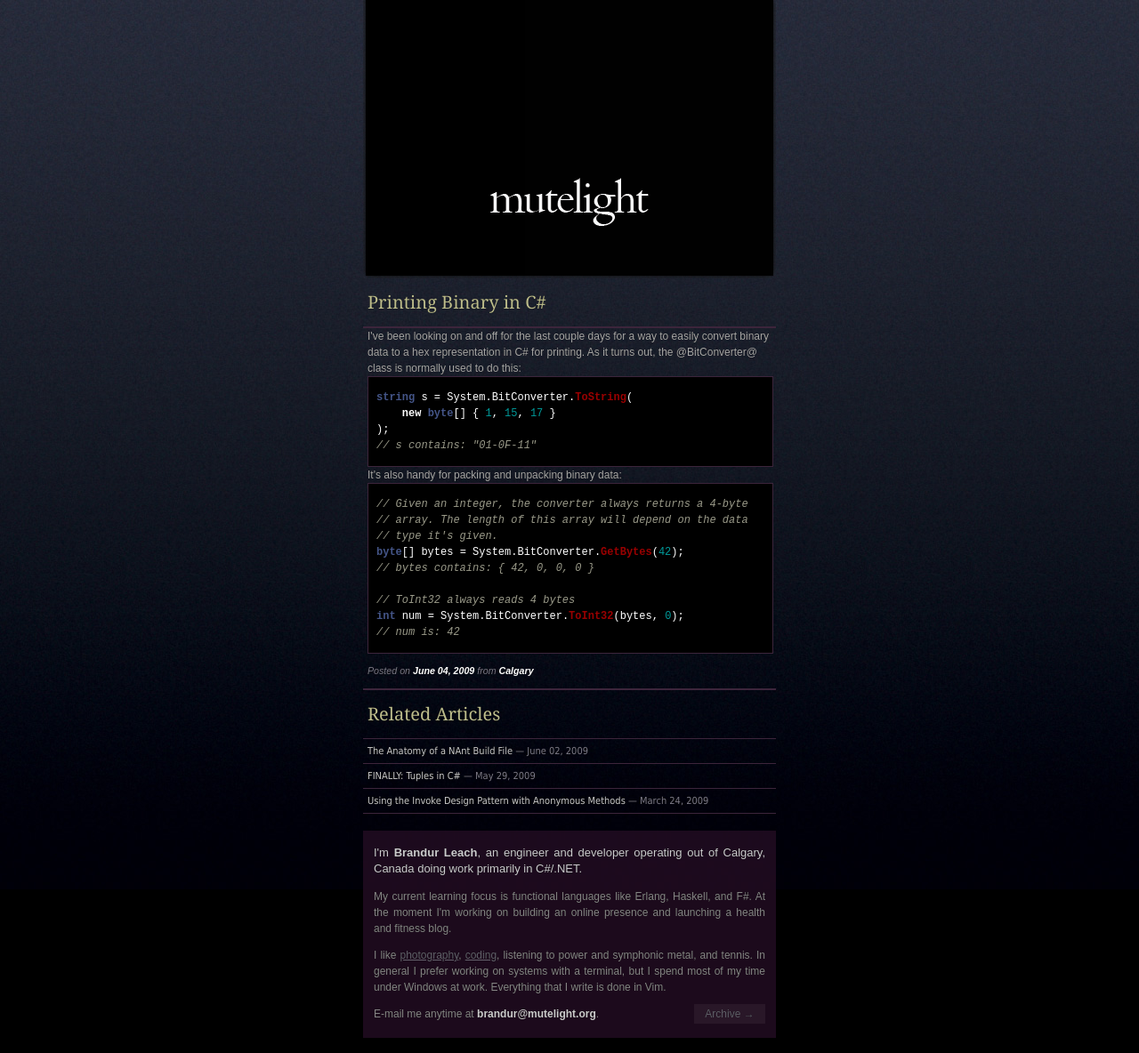
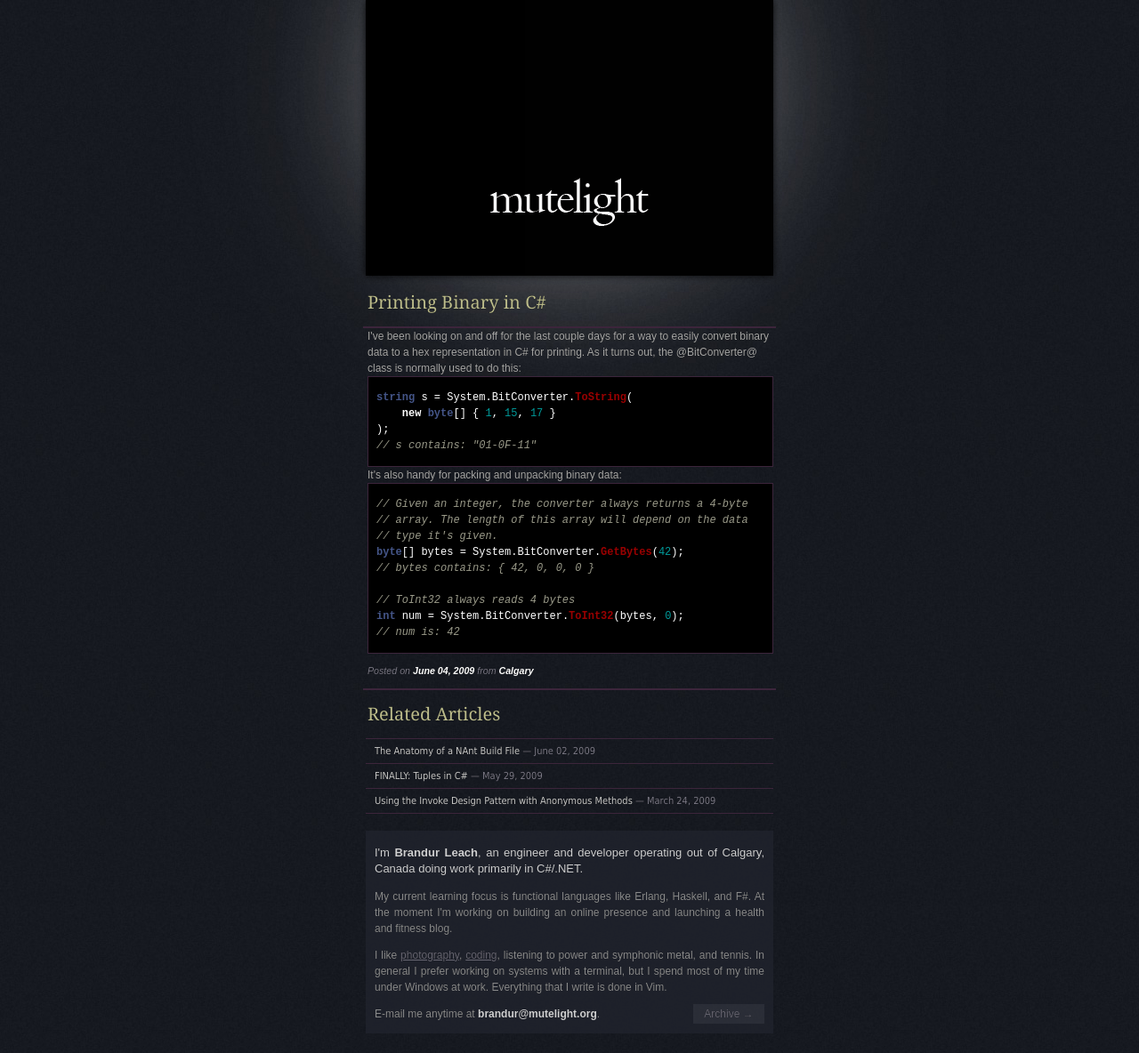
Before and after one commit to brandur/mutelight-v1, a Jekyll site: the page built from _posts/2009-06-04-printing-binary-in-c-sharp.textile, in a window 1280 px wide. Shown: the whole page at 89% size. Built offline with Jekyll 4.4.1, drawn with Linux system fonts in a browser that asks for light colours; nearby versions of some CDN libraries.

Commit message:
New layout (looks much better)

```diff
--- a/_layouts/default.html
+++ b/_layouts/default.html
@@ -22,6 +22,7 @@
 
 <body>
 
+<div id="radial">
     <div id="wrapper">
         <div id="header">
             <a href="http://mutelight.org" title="Mutelight"><img src="/images/header.png" alt="Mutelight Logo" /></a>
@@ -45,6 +46,7 @@
 
         <br /><br />
     </div>
+</div>
 
 
 <script type="text/javascript">
--- a/css/screen.css
+++ b/css/screen.css
@@ -27,7 +27,7 @@ body
 	color: #a9a9a8;
 	font-family: tahoma, sans-serif;
 	font-size: 11px;
-	background: #000 url('/images/back.jpg') repeat-x;
+	background: #000 url('/images/back.jpg') repeat;
 	margin: 0;
 	padding: 0;
 	border: 0;
@@ -44,7 +44,7 @@ h1
 	font-family: georgia, serif;
 	font-size: 20px;
 	font-weight: normal;
-	padding: 0 5px 0 5px;
+	padding: 0 12px;
 }
 
 h2
@@ -103,7 +103,8 @@ div.content
 	font-size: 12px;
 	border-bottom: 2px solid #3c253b;
 	border-top: 2px solid #3c253b;
-	padding: 0 5px 0px 5px;
+    margin: 0 7px;
+	padding: 0 5px;
 }
 
 	div.content ul, div.content ol
@@ -128,10 +129,7 @@ div.content
 	{
 		color: #fff;
 		font-style: italic;
-		margin-left: 12px;
-		margin-right: 12px;
-		margin-top: 20px;
-		margin-bottom: 20px;
+		margin: 20px 19px;
 	}
 
 
@@ -141,7 +139,7 @@ div.figure
 	border: 1px solid #3c253b;
 	font-size: 8pt;
 	margin: 0;
-	padding: 14px 9px;
+	padding: 14px 16px;
 	position: relative;
 }
 
@@ -159,14 +157,14 @@ div.figure
 ul.article
 {
 	list-style-type: none;
-	margin: 0;
+	margin: 0 10px 0 10px;
 	padding: 0 0 10px 0;
 	border-top: 1px solid #3c253b;
 }
 
 ul.article li
 {
-	padding: 7px 5px 7px 5px;
+	padding: 7px 10px;
 	border-bottom: 1px solid #3c253b;
 }
 
@@ -192,16 +190,23 @@ ul.content
 
 ul.content li
 {
-	padding: 7px 5px 7px 5px;
+	padding: 7px 10px;
 	border-bottom: 1px solid #1f081e;
 	vertical-align: middle;
 }
 
 /*****************************************************************************/
 
+div#radial
+{
+	background: transparent url('/images/radial.jpg') no-repeat;
+	width: 868px;
+	margin: 0 auto;
+}
+
 div#wrapper
 {
-	width: 464px;
+	width: 478px;
 	margin: 0 auto;
 }
 
@@ -210,11 +215,12 @@ div#wrapper
 		font-family: arial, sans-serif;
 		line-height: 1.5em;
 		font-size: 12px;
-		background: #240d23;
+		background: #20232d;
 		position: relative;
 		top: 9px;
-		height: 230px;
-		padding: 3px 12px 0 12px;
+		height: 225px;
+		margin: 0 10px;
+		padding: 3px 10px 0 10px;
 		/* all opacity attributes */
 		opacity: 0.8;
 		filter:alpha(opacity=80);
@@ -234,7 +240,7 @@ div#wrapper
 			display: block;
 			text-align: center;
 			line-height: 22px;
-			background: #341d33;
+			background: #30333d;
 			width: 80px;
 			margin: -2px 0 0 0;
 		}
```
Also changed, not shown: _layouts/post.html (indentation only), images/back.jpg, images/header.png, images/radial.jpg (added). Lines whose indentation alone changed are shown as unchanged.
